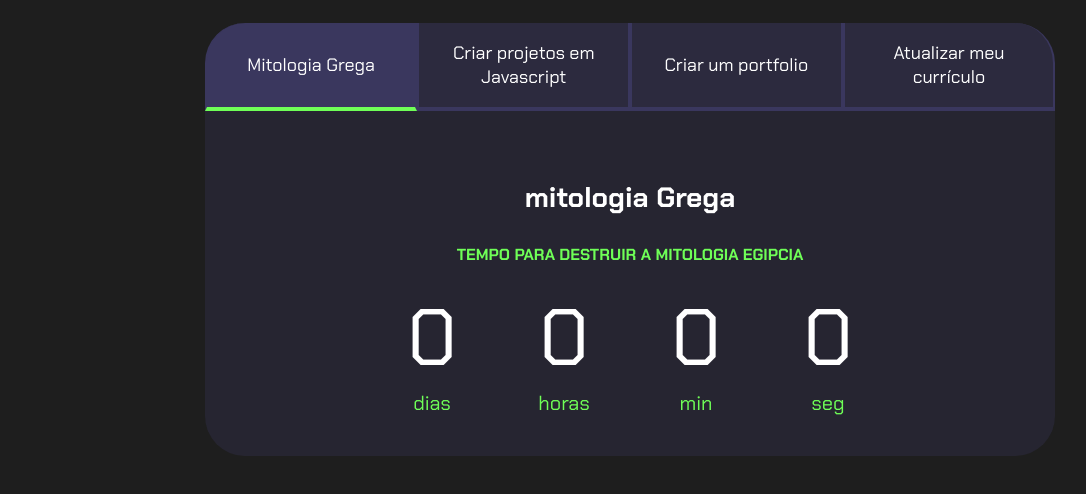
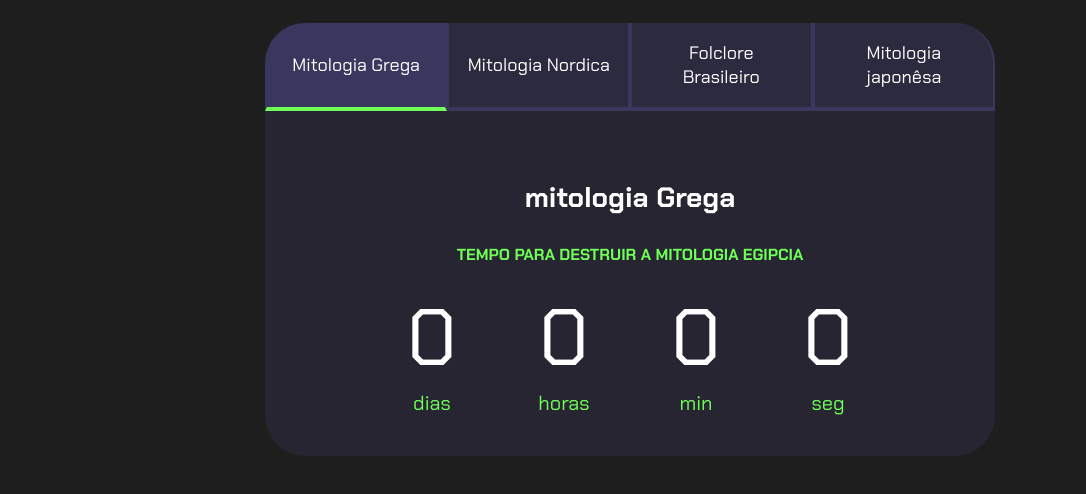
Before and after one commit to denisgoudo/2eqrtgwvdfwtdsg, a plain HTML site: page index.html in a window 1280 px wide. Shown: the part 80-574 px from the top of the page, without its empty margins (10-1096 px from the left). Drawn offline with Linux system fonts and the light colour scheme.

Commit message:
Add files via upload

```diff
--- a/index.html
+++ b/index.html
@@ -14,9 +14,9 @@
         <div class="conteudo">
             <div class="botoes">
                 <button class="botao ativo">Mitologia Grega</button>
-                <button class="botao">Criar projetos em Javascript</button>
-                <button class="botao">Criar um portfolio</button>
-                <button class="botao">Atualizar meu currículo</button>
+                <button class="botao">Mitologia Nordica</button>
+                <button class="botao">Folclore Brasileiro</button>
+                <button class="botao">Mitologia japonêsa</button>
             </div>
             <div class="abas-textos">
                 <div class="aba-conteudo ativo">
```
